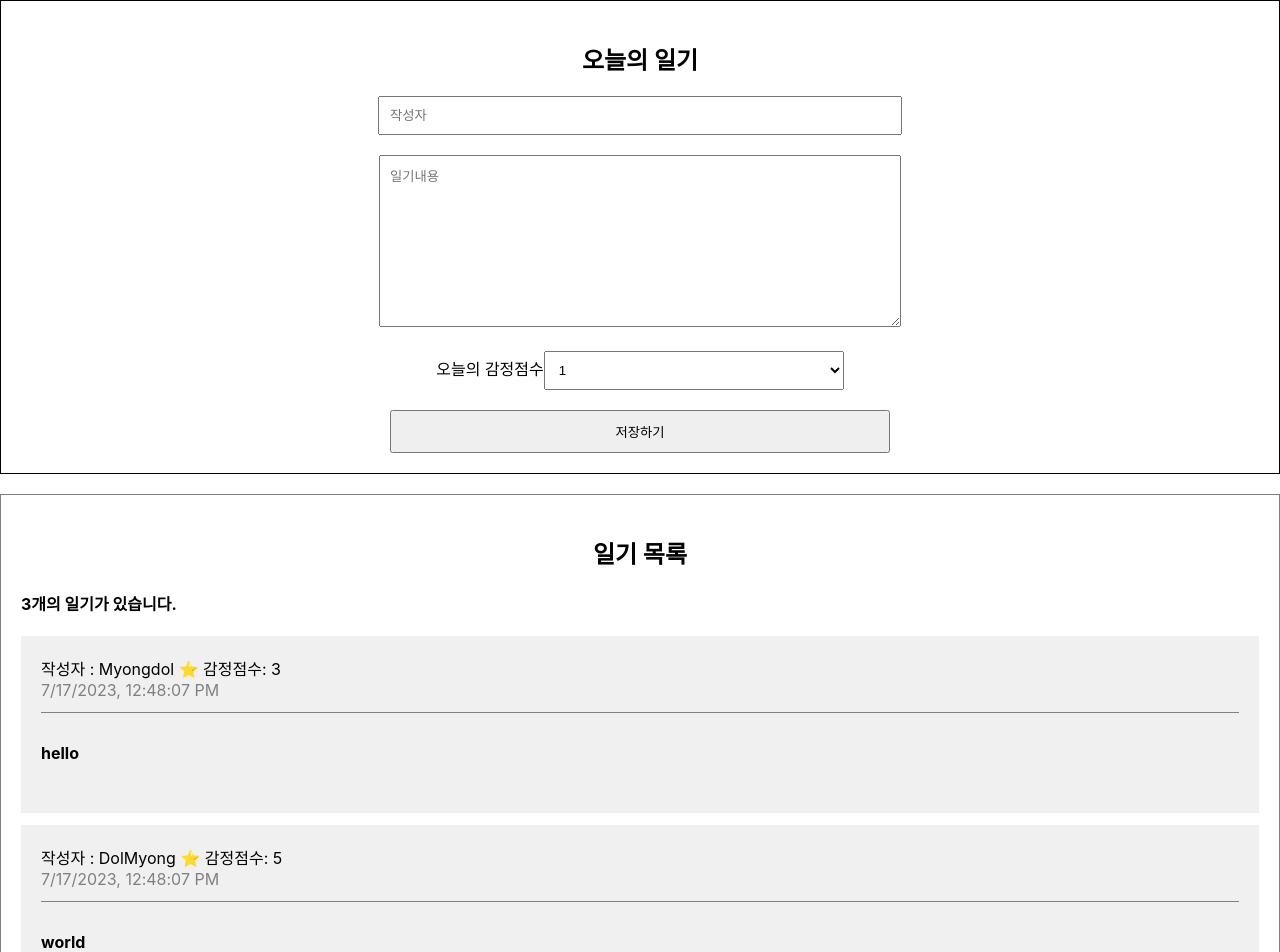
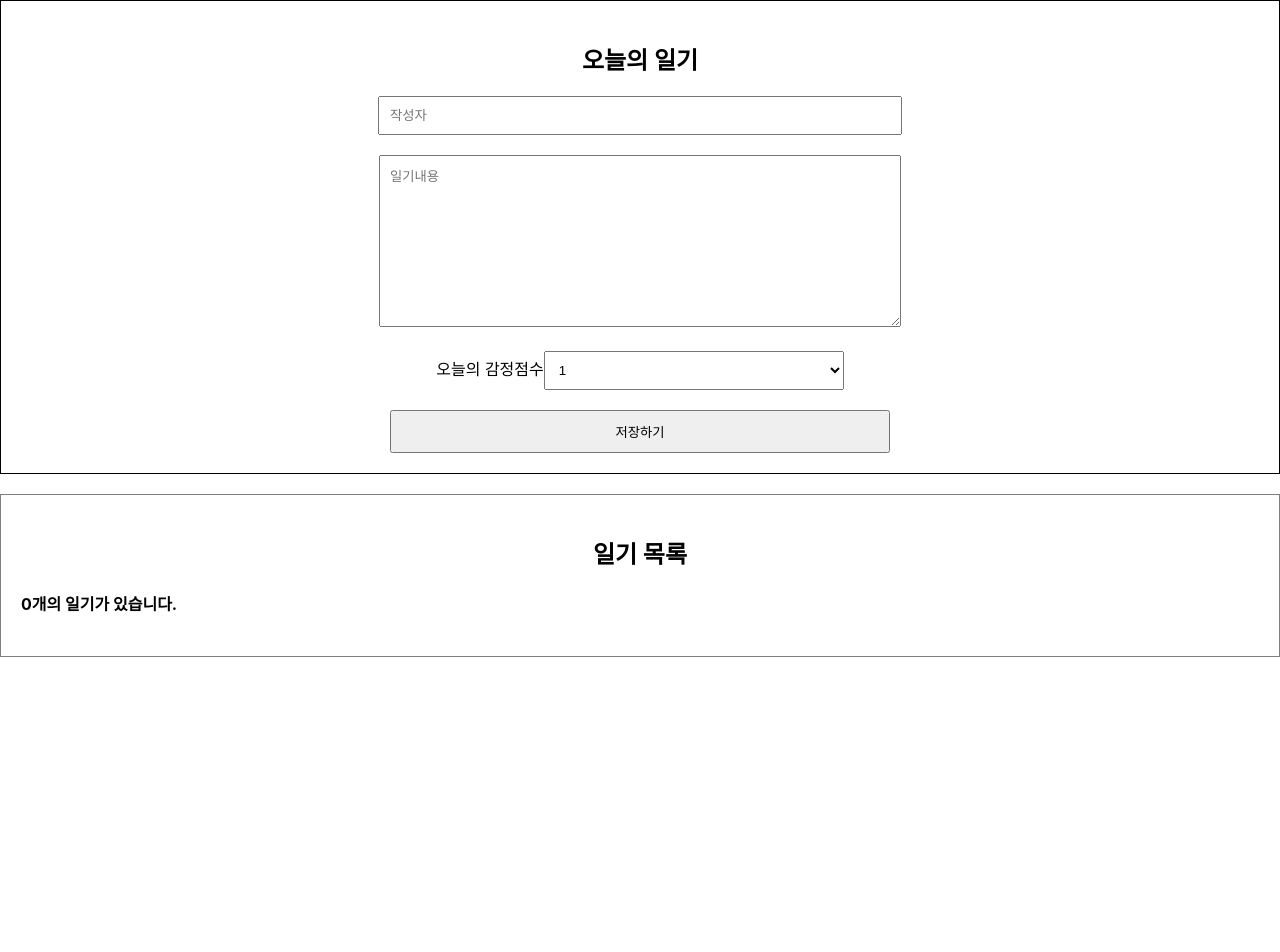
Before and after one commit to myongdol/simple_diary, a React (Create React App) app: page / in a window 1280 px wide. Shown: the top 952 px of the page. After the commit the page ends 800 px from the top, so only its background shows below. Built offline with nearby package versions, Linux system fonts and the light colour scheme.

Commit message:
[feat] 데이터를 추가하는 기능구현

```diff
--- a/src/App.js
+++ b/src/App.js
@@ -1,37 +1,55 @@
+import { useRef, useState } from 'react';
 import './App.css';
 import DiaryEditor from './DiaryEditor';
 import DiaryList from './DiaryList';
 
-const dummyList = [
-  {
-    id: 1,
-    author: "Myongdol",
-    content: "hello",
-    emotion: 3,
-    created_date: new Date().getTime(),
-  },
-  {
-    id: 2,
-    author: "DolMyong",
-    content: "world",
-    emotion: 5,
-    created_date: new Date().getTime(),
-  },
-  {
-    id: 3,
-    author: "Myongdoldol",
-    content: "hihihihi",
-    emotion: 1,
-    created_date: new Date().getTime(),
-  },
-]
+// const dummyList = [
+//   {
+//     id: 1,
+//     author: "Myongdol",
+//     content: "hello",
+//     emotion: 3,
+//     created_date: new Date().getTime(),
+//   },
+//   {
+//     id: 2,
+//     author: "DolMyong",
+//     content: "world",
+//     emotion: 5,
+//     created_date: new Date().getTime(),
+//   },
+//   {
+//     id: 3,
+//     author: "Myongdoldol",
+//     content: "hihihihi",
+//     emotion: 1,
+//     created_date: new Date().getTime(),
+//   },
+// ]
 
 
 function App() {
+  const [data, setDate] = useState([]);
+
+  const dataId = useRef(0);
+
+  const onCreate = (author, content, emotion) => {
+    const created_date = new Date().getTime();
+    const newItem = {
+      author,
+      content,
+      emotion,
+      created_date,
+      id : dataId.current
+    }
+    dataId.current += 1;
+    setDate([newItem, ...data])
+  };
+
   return (
     <div className="App">
-      <DiaryEditor/>
-      <DiaryList diaryList={dummyList}/>
+      <DiaryEditor onCreate={onCreate}/>
+      <DiaryList diaryList={data}/>
     </div>
   );
 }
--- a/src/DiaryEditor.js
+++ b/src/DiaryEditor.js
@@ -1,7 +1,7 @@
 import { useState, useRef } from "react";
 
 
-const DiaryEditor = () => {
+const DiaryEditor = ({onCreate}) => {
     const authorInput = useRef();
     const contentInput = useRef();
 
@@ -29,7 +29,7 @@
             contentInput.current.focus();
             return;
         }
-
+        onCreate(state.author, state.content, state.emotion);
         alert("저장 되었습니다.");
     }
 
```
